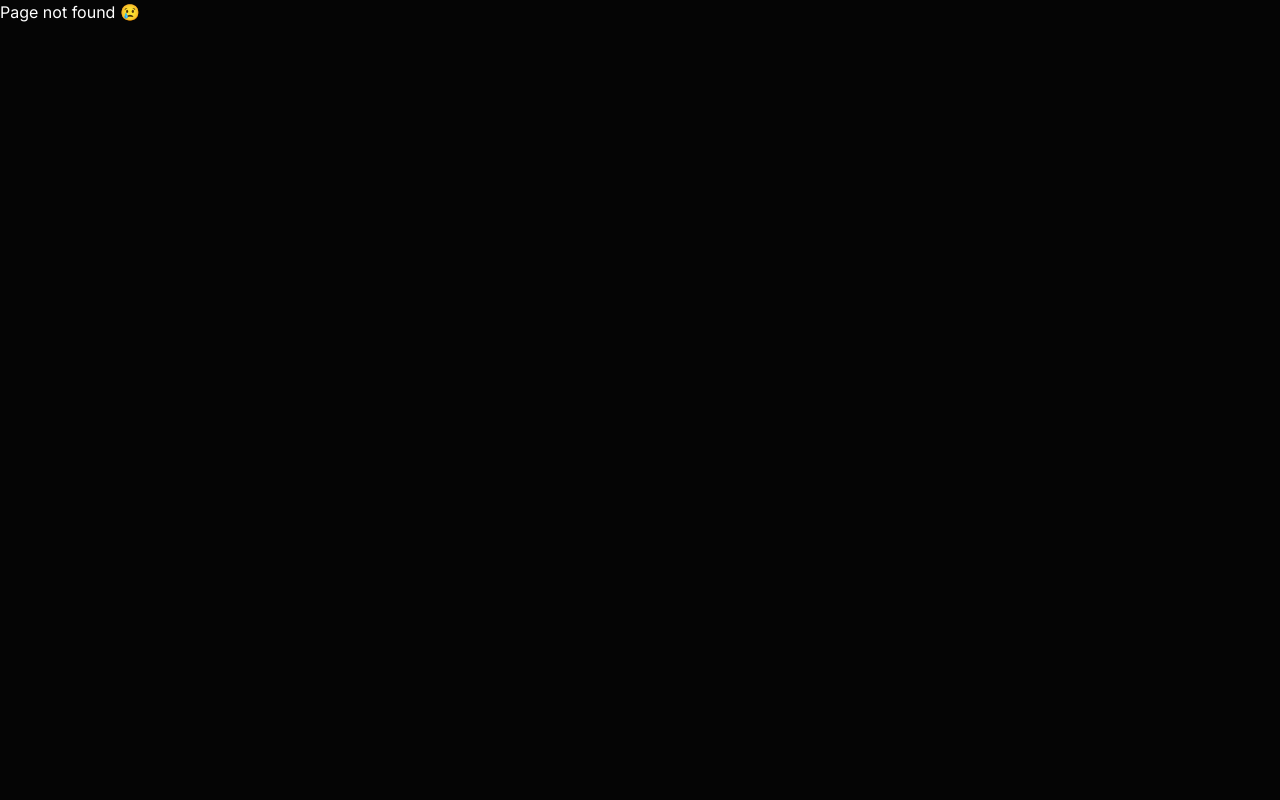
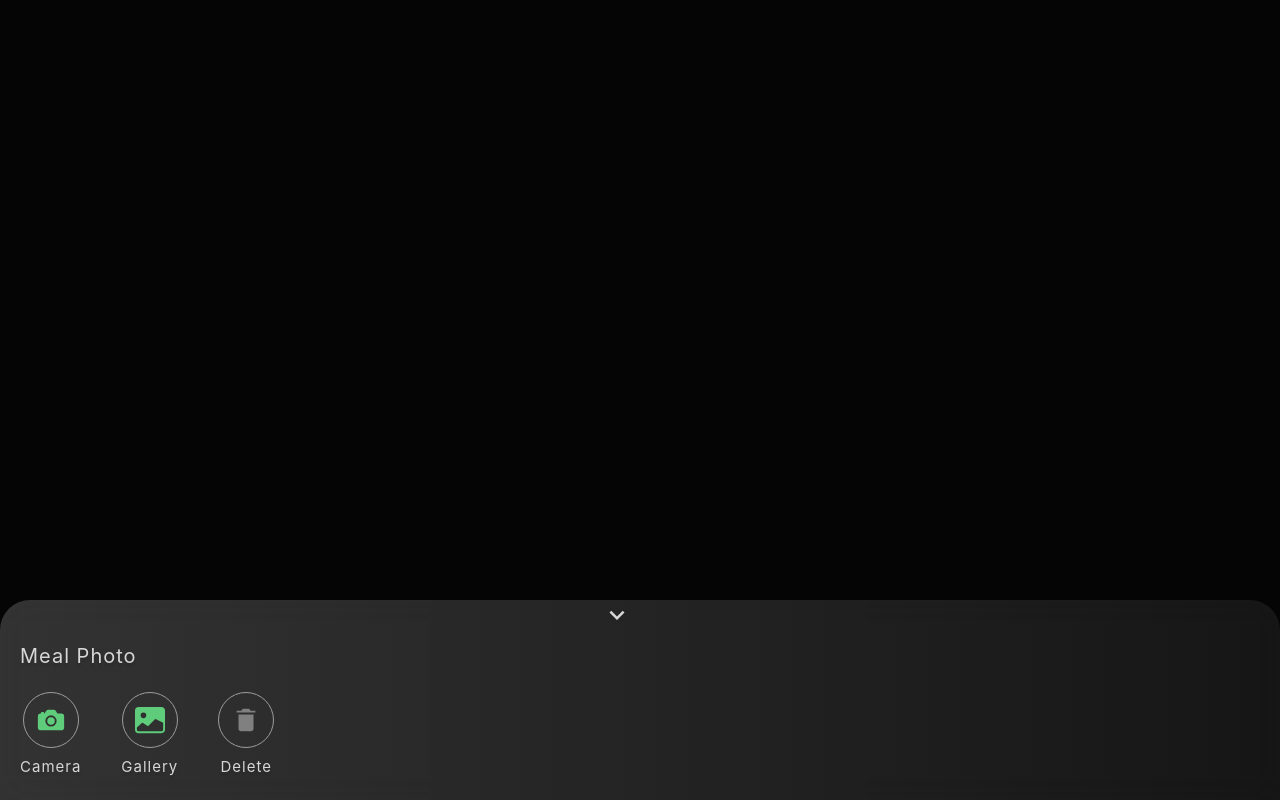
Before and after one commit to on-the-move-life/otm-client, a React (Create React App) app: page /testuploadmeal in a window 1280 px wide. Before the commit this address had no page. Built offline with nearby package versions, Linux system fonts and the light colour scheme; sample sign-in values are in the browser's storage.

Commit message:
added initial components

```diff
--- a/src/App.js
+++ b/src/App.js
@@ -10,6 +10,9 @@ import { LifeStyle } from './features/LifestyleQuiz';
 import { Report } from './features/LifestyleQuiz';
 import { Questionnaire } from './features/Questionnaire';
 import { FitnessScoreScreen } from './features/Questionnaire';
+import { UploadMeal } from './features/UploadMeal';
+
+// import  from './features/UploadMeal';
 
 function App() {
   // const { user, getUserFromStorage } = useAuth();
@@ -24,7 +27,7 @@ function App() {
       user = JSON.parse(user);
     }
 
-    if(user && user.email) {
+    if (user && user.email) {
       return children;
     } else {
       return <Navigate to="/login" />;
@@ -45,11 +48,11 @@ function App() {
           }
         />
         <Route path="/login" element={<Login />} />
-        <Route path="/home" element={<RouteMiddleware><Home/></RouteMiddleware>} />
+        <Route path="/home" element={<RouteMiddleware><Home /></RouteMiddleware>} />
         <Route path="/questionnaire" element={<RouteMiddleware><Questionnaire /></RouteMiddleware>} />
         <Route path="/questionnaire/fitness-score" element={<RouteMiddleware><FitnessScoreScreen /></RouteMiddleware>} />
-        <Route path="/questionnaire/lifestyle" element={<LifeStyle/>} />
-        <Route path="/questionnaire/lifestyle/result/:sessionID" element={<Report/>} />
+        <Route path="/questionnaire/lifestyle" element={<LifeStyle />} />
+        <Route path="/questionnaire/lifestyle/result/:sessionID" element={<Report />} />
         <Route path="/section-details" element={<RouteMiddleware><SectionDetail /></RouteMiddleware>} />
         <Route path="/workout" element={<RouteMiddleware><Workout /></RouteMiddleware>} />
         <Route path="/workout-summary" element={<RouteMiddleware><WorkoutSummary /></RouteMiddleware>} />
@@ -58,6 +61,7 @@ function App() {
         <Route path="/marketplace" element={<RouteMiddleware><MarketPlace /></RouteMiddleware>} />
         <Route path="*" element={<PageNotFound />} />
         <Route path="/timeline" element={<RouteMiddleware><Timeline /></RouteMiddleware>} />
+        <Route path="/testuploadmeal" element={<RouteMiddleware><UploadMeal /></RouteMiddleware>} />
       </Routes>
     </BrowserRouter>
   );
--- /dev/null
+++ b/src/features/UploadMeal/UploadMeal.js
@@ -0,0 +1,100 @@
+import React, { useState, useEffect, useRef } from 'react'
+import { motion } from 'framer-motion';
+import { MdOutlineKeyboardArrowDown } from "react-icons/md";
+import styled from 'styled-components';
+import { IoMdTrash } from "react-icons/io";
+import { IoCamera } from "react-icons/io5";
+import { BsImageFill } from "react-icons/bs";
+
+
+const UploadMeal = () => {
+
+    const profilePicRef = useRef(null);
+    const profilePicCameraRef = useRef(null);
+    const [showProfilePicPopup, setShowProfilePicPopup] = useState(true);
+    const modalVariants = {
+        hidden: {
+            opacity: 0,
+            y: '100%',
+        },
+        visible: {
+            opacity: 1,
+            y: 0,
+            transition: {
+                type: 'tween',
+                duration: 0.5,
+                ease: 'easeInOut',
+            },
+        },
+    };
+
+
+    // styling
+
+    const ProfilePicHeading = styled.div`
+color: #D7D7D7;
+text-shadow: 0px 2.725px 2.725px rgba(0, 0, 0, 0.15);
+font-family: -apple-system, BlinkMacSystemFont, sans-serif;
+font-size: 20px;
+font-style: normal;
+line-height: 29.066px; /* 160% */
+text-transform: capitalize;
+letter-spacing: 1px;
+`
+    const IconLabel = styled.div`
+color: #D7D7D7;
+text-shadow: 0px 2.725px 2.725px rgba(0, 0, 0, 0.15);
+font-family: -apple-system, BlinkMacSystemFont, sans-serif;
+font-size: 15px;
+font-style: normal;
+line-height: 29.066px; /* 160% */
+text-transform: capitalize;
+letter-spacing: 1px;
+`
+
+
+    return (
+
+        // <div><h3>Success</h3></div>
+        <div>
+
+
+            {showProfilePicPopup &&
+                <motion.div
+                    className='w-full h-[200px] rounded-t-[30px] bg-gradient-to-r from-gray-500/30 to-gray-900/60 backdrop-blur-lg fixed bottom-0 left-0 z-50 p-5'
+                    initial="hidden"
+                    animate={showProfilePicPopup ? "visible" : "hidden"}
+                    variants={modalVariants}
+                >
+                    <button className='absolute top-0 left-[47%] cursor-pointer' onClick={() => setShowProfilePicPopup(false)}>
+                        <MdOutlineKeyboardArrowDown size={30} color='#D7D7D7' />
+                    </button>
+                    <div className='w-full flex flex-col items-start justify-around h-full mt-3 '>
+                        <ProfilePicHeading>Meal photo</ProfilePicHeading>
+                        <div className='w-full flex flex-row justify-start gap-[40px] items-center'>
+                            <div className='w-fit flex flex-col justify-center items-center gap-1' onClick={() => profilePicCameraRef.current.click()}>
+                                <button className='border-gray-500 border-[0.5px] rounded-full p-3 cursor-pointer'>
+                                    <IoCamera size={30} color='#5ECC7B' />
+                                </button>
+                                <IconLabel>Camera</IconLabel>
+                            </div>
+                            <div className='w-fit flex flex-col justify-center items-center gap-1' onClick={() => profilePicRef.current.click()}>
+                                <button className='border-gray-500 border-[0.5px] rounded-full p-3 cursor-pointer'>
+                                    <BsImageFill size={30} color='#5ECC7B' />
+                                </button>
+                                <IconLabel>Gallery</IconLabel>
+                            </div>
+                            <div className='w-fit flex flex-col justify-center items-center gap-1' >
+                                <button className='border-gray-500 border-[0.5px] rounded-full p-3 cursor-pointer'>
+                                    <IoMdTrash size={30} color='gray' />
+                                </button>
+                                <IconLabel>Delete</IconLabel>
+                            </div>
+                        </div>
+                    </div>
+                </motion.div>}
+        </div>
+    )
+}
+
+export default UploadMeal
--- /dev/null
+++ b/src/features/UploadMeal/index.js
@@ -0,0 +1 @@
+export { default as UploadMeal } from './UploadMeal';
```
